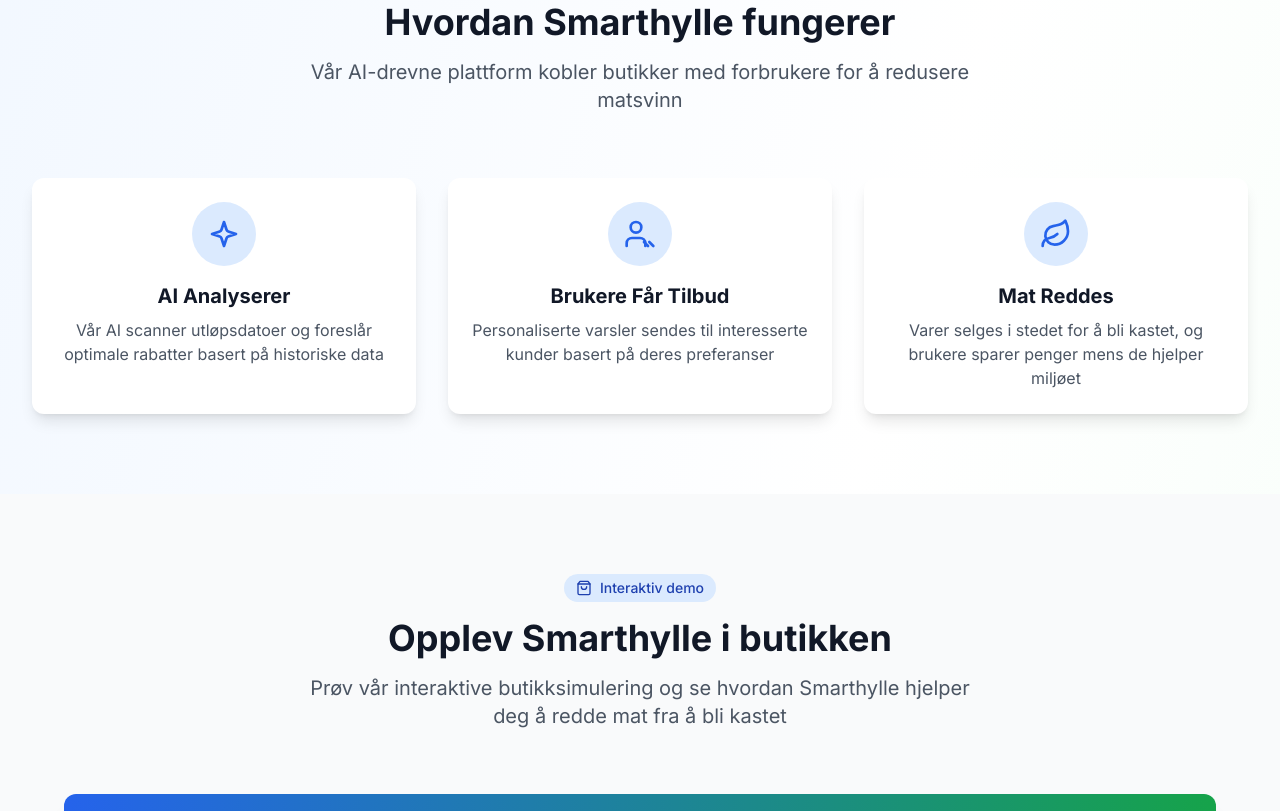
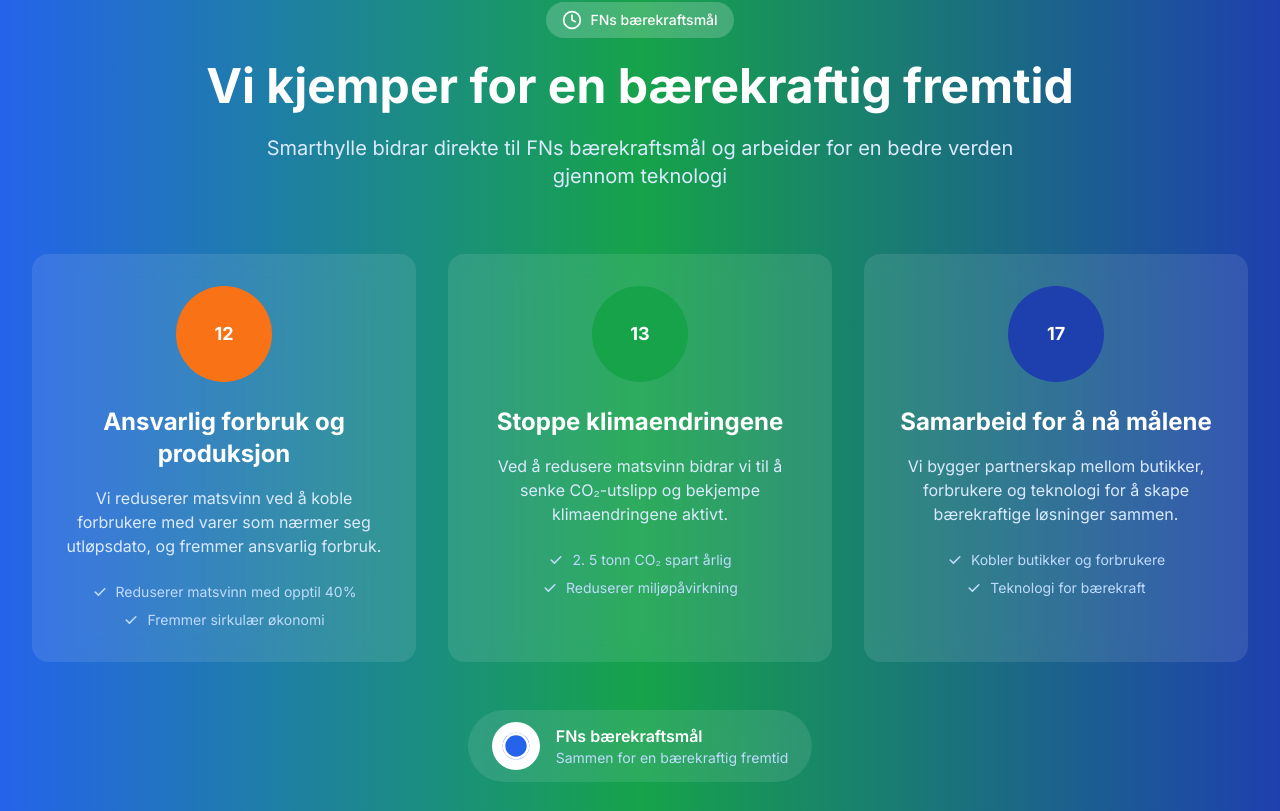
Before and after one commit to DeveloperDesync/SmartHylle, a Next.js app: page / in a window 1280 px wide. Shown: the part 949-1760 px from the top of the page. Built offline with nearby package versions, Linux system fonts and the light colour scheme.

Commit message:
feat: add UN sustainability goals section
Include SDGs 12, 13, and 17 with contributions and icons.

Co-authored-by: undefined <undefined+undefined@users.noreply.github.com>

```diff
--- a/app/page.tsx
+++ b/app/page.tsx
@@ -271,6 +271,160 @@ export default function Home() {
                 <div className="text-gray-600 dark:text-gray-300">{stat.label}</div>
               </div>
             ))}
+          </div>
+        </div>
+      </section>
+
+      {/* UN SDG Section */}
+      <section className="py-20 px-4 sm:px-6 lg:px-8 bg-gradient-to-r from-blue-600 via-green-600 to-blue-800">
+        <div className="max-w-7xl mx-auto">
+          <div className="text-center mb-16">
+            <div className="inline-flex items-center rounded-full px-4 py-2 text-sm font-medium bg-white/20 text-white mb-6 animate-bounce-in">
+              <svg
+                xmlns="http://www.w3.org/2000/svg"
+                width="20"
+                height="20"
+                viewBox="0 0 24 24"
+                fill="none"
+                stroke="currentColor"
+                strokeWidth="2"
+                strokeLinecap="round"
+                strokeLinejoin="round"
+                className="mr-2"
+              >
+                <circle cx="12" cy="12" r="10" />
+                <path d="M12 6v6l4 2" />
+              </svg>
+              FNs bærekraftsmål
+            </div>
+            <h2 className="text-4xl md:text-5xl font-bold text-white mb-6 animate-fade-in">
+              Vi kjemper for en bærekraftig fremtid
+            </h2>
+            <p className="text-xl text-blue-100 max-w-3xl mx-auto animate-fade-in stagger-1">
+              Smarthylle bidrar direkte til FNs bærekraftsmål og arbeider for en bedre verden gjennom teknologi
+            </p>
+          </div>
+
+          <div className="grid grid-cols-1 md:grid-cols-3 gap-8">
+            {/* SDG 12 */}
+            <div className="bg-white/10 backdrop-blur-md rounded-2xl p-8 text-center hover-lift animate-fade-in">
+              <div className="w-24 h-24 mx-auto mb-6 rounded-full bg-orange-500 flex items-center justify-center animate-scale-in">
+                <div className="text-white font-bold text-lg">12</div>
+              </div>
+              <h3 className="text-2xl font-bold text-white mb-4">Ansvarlig forbruk og produksjon</h3>
+              <p className="text-blue-100 mb-6">
+                Vi reduserer matsvinn ved å koble forbrukere med varer som nærmer seg utløpsdato, og fremmer ansvarlig
+                forbruk.
+              </p>
+              <div className="space-y-2 text-sm text-blue-200">
+                <div className="flex items-center justify-center">
+                  <svg className="w-4 h-4 mr-2" fill="currentColor" viewBox="0 0 20 20">
+                    <path
+                      fillRule="evenodd"
+                      d="M16.707 5.293a1 1 0 010 1.414l-8 8a1 1 0 01-1.414 0l-4-4a1 1 0 011.414-1.414L8 12.586l7.293-7.293a1 1 0 011.414 0z"
+                      clipRule="evenodd"
+                    />
+                  </svg>
+                  Reduserer matsvinn med opptil 40%
+                </div>
+                <div className="flex items-center justify-center">
+                  <svg className="w-4 h-4 mr-2" fill="currentColor" viewBox="0 0 20 20">
+                    <path
+                      fillRule="evenodd"
+                      d="M16.707 5.293a1 1 0 010 1.414l-8 8a1 1 0 01-1.414 0l-4-4a1 1 0 011.414-1.414L8 12.586l7.293-7.293a1 1 0 011.414 0z"
+                      clipRule="evenodd"
+                    />
+                  </svg>
+                  Fremmer sirkulær økonomi
+                </div>
+              </div>
+            </div>
+
+            {/* SDG 13 */}
+            <div className="bg-white/10 backdrop-blur-md rounded-2xl p-8 text-center hover-lift animate-fade-in stagger-1">
+              <div className="w-24 h-24 mx-auto mb-6 rounded-full bg-green-600 flex items-center justify-center animate-scale-in">
+                <div className="text-white font-bold text-lg">13</div>
+              </div>
+              <h3 className="text-2xl font-bold text-white mb-4">Stoppe klimaendringene</h3>
+              <p className="text-blue-100 mb-6">
+                Ved å redusere matsvinn bidrar vi til å senke CO₂-utslipp og bekjempe klimaendringene aktivt.
+              </p>
+              <div className="space-y-2 text-sm text-blue-200">
+                <div className="flex items-center justify-center">
+                  <svg className="w-4 h-4 mr-2" fill="currentColor" viewBox="0 0 20 20">
+                    <path
+                      fillRule="evenodd"
+                      d="M16.707 5.293a1 1 0 010 1.414l-8 8a1 1 0 01-1.414 0l-4-4a1 1 0 011.414-1.414L8 12.586l7.293-7.293a1 1 0 011.414 0z"
+                      clipRule="evenodd"
+                    />
+                  </svg>
+                  2. 5 tonn CO₂ spart årlig
+                </div>
+                <div className="flex items-center justify-center">
+                  <svg className="w-4 h-4 mr-2" fill="currentColor" viewBox="0 0 20 20">
+                    <path
+                      fillRule="evenodd"
+                      d="M16.707 5.293a1 1 0 010 1.414l-8 8a1 1 0 01-1.414 0l-4-4a1 1 0 011.414-1.414L8 12.586l7.293-7.293a1 1 0 011.414 0z"
+                      clipRule="evenodd"
+                    />
+                  </svg>
+                  Reduserer miljøpåvirkning
+                </div>
+              </div>
+            </div>
+
+            {/* SDG 17 */}
+            <div className="bg-white/10 backdrop-blur-md rounded-2xl p-8 text-center hover-lift animate-fade-in stagger-2">
+              <div className="w-24 h-24 mx-auto mb-6 rounded-full bg-blue-800 flex items-center justify-center animate-scale-in">
+                <div className="text-white font-bold text-lg">17</div>
+              </div>
+              <h3 className="text-2xl font-bold text-white mb-4">Samarbeid for å nå målene</h3>
+              <p className="text-blue-100 mb-6">
+                Vi bygger partnerskap mellom butikker, forbrukere og teknologi for å skape bærekraftige løsninger
+                sammen.
+              </p>
+              <div className="space-y-2 text-sm text-blue-200">
+                <div className="flex items-center justify-center">
+                  <svg className="w-4 h-4 mr-2" fill="currentColor" viewBox="0 0 20 20">
+                    <path
+                      fillRule="evenodd"
+                      d="M16.707 5.293a1 1 0 010 1.414l-8 8a1 1 0 01-1.414 0l-4-4a1 1 0 011.414-1.414L8 12.586l7.293-7.293a1 1 0 011.414 0z"
+                      clipRule="evenodd"
+                    />
+                  </svg>
+                  Kobler butikker og forbrukere
+                </div>
+                <div className="flex items-center justify-center">
+                  <svg className="w-4 h-4 mr-2" fill="currentColor" viewBox="0 0 20 20">
+                    <path
+                      fillRule="evenodd"
+                      d="M16.707 5.293a1 1 0 010 1.414l-8 8a1 1 0 01-1.414 0l-4-4a1 1 0 011.414-1.414L8 12.586l7.293-7.293a1 1 0 011.414 0z"
+                      clipRule="evenodd"
+                    />
+                  </svg>
+                  Teknologi for bærekraft
+                </div>
+              </div>
+            </div>
+          </div>
+
+          {/* UN Logo and Link */}
+          <div className="text-center mt-12 animate-fade-in stagger-3">
+            <div className="inline-flex items-center space-x-4 bg-white/10 backdrop-blur-md rounded-full px-6 py-3">
+              <div className="w-12 h-12 bg-white rounded-full flex items-center justify-center">
+                <svg viewBox="0 0 24 24" className="w-8 h-8 text-blue-600" fill="currentColor">
+                  <circle cx="12" cy="12" r="10" />
+                  <path
+                    d="M12 2C6.48 2 2 6.48 2 12s4.48 10 10 10 10-4.48 10-10S17.52 2 12 2zm0 18c-4.41 0-8-3.59-8-8s3.59-8 8-8 8 3.59 8 8-3.59 8-8 8z"
+                    fill="white"
+                  />
+                </svg>
+              </div>
+              <div className="text-left">
+                <p className="text-white font-semibold">FNs bærekraftsmål</p>
+                <p className="text-blue-200 text-sm">Sammen for en bærekraftig fremtid</p>
+              </div>
+            </div>
           </div>
         </div>
       </section>
```
